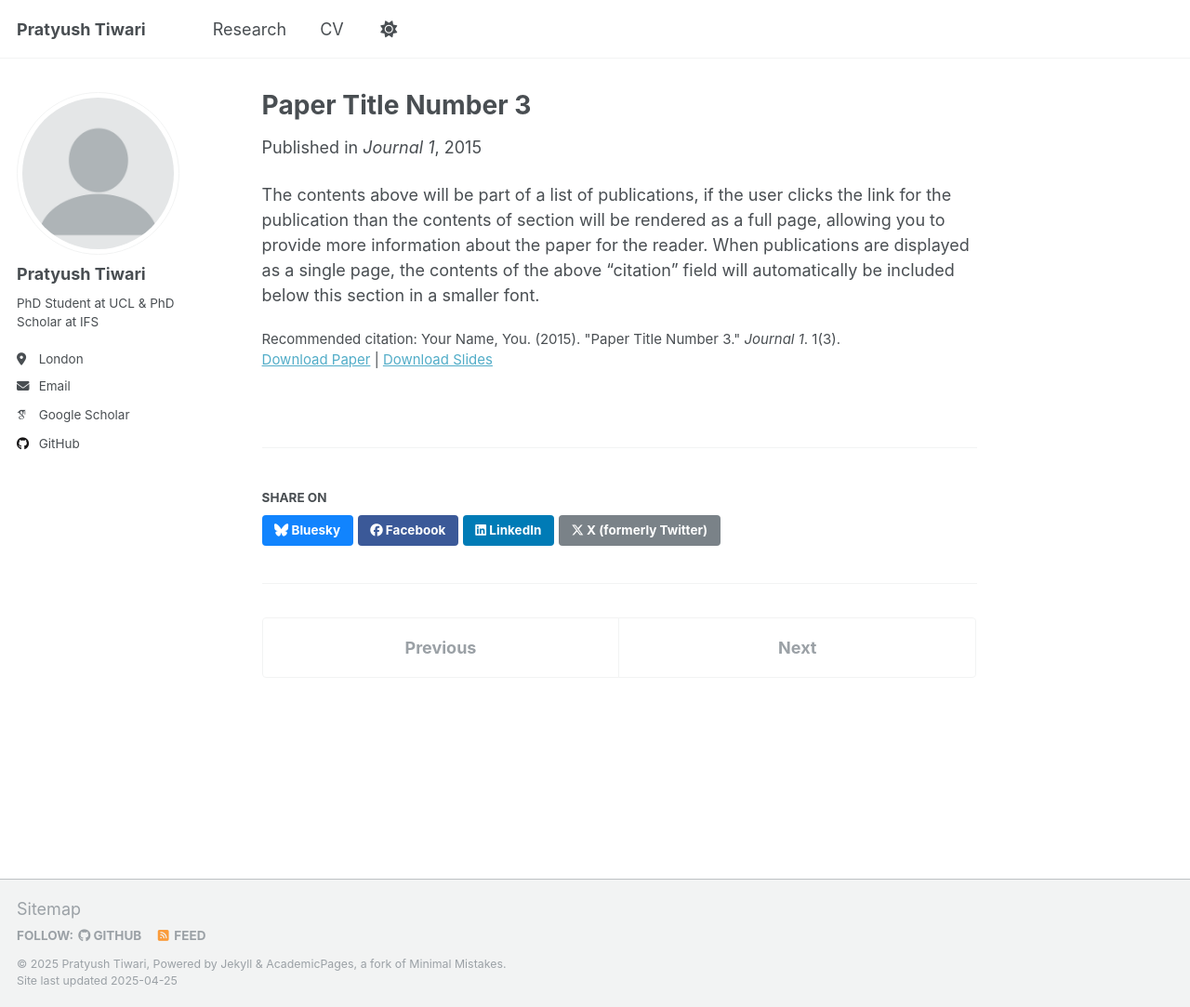
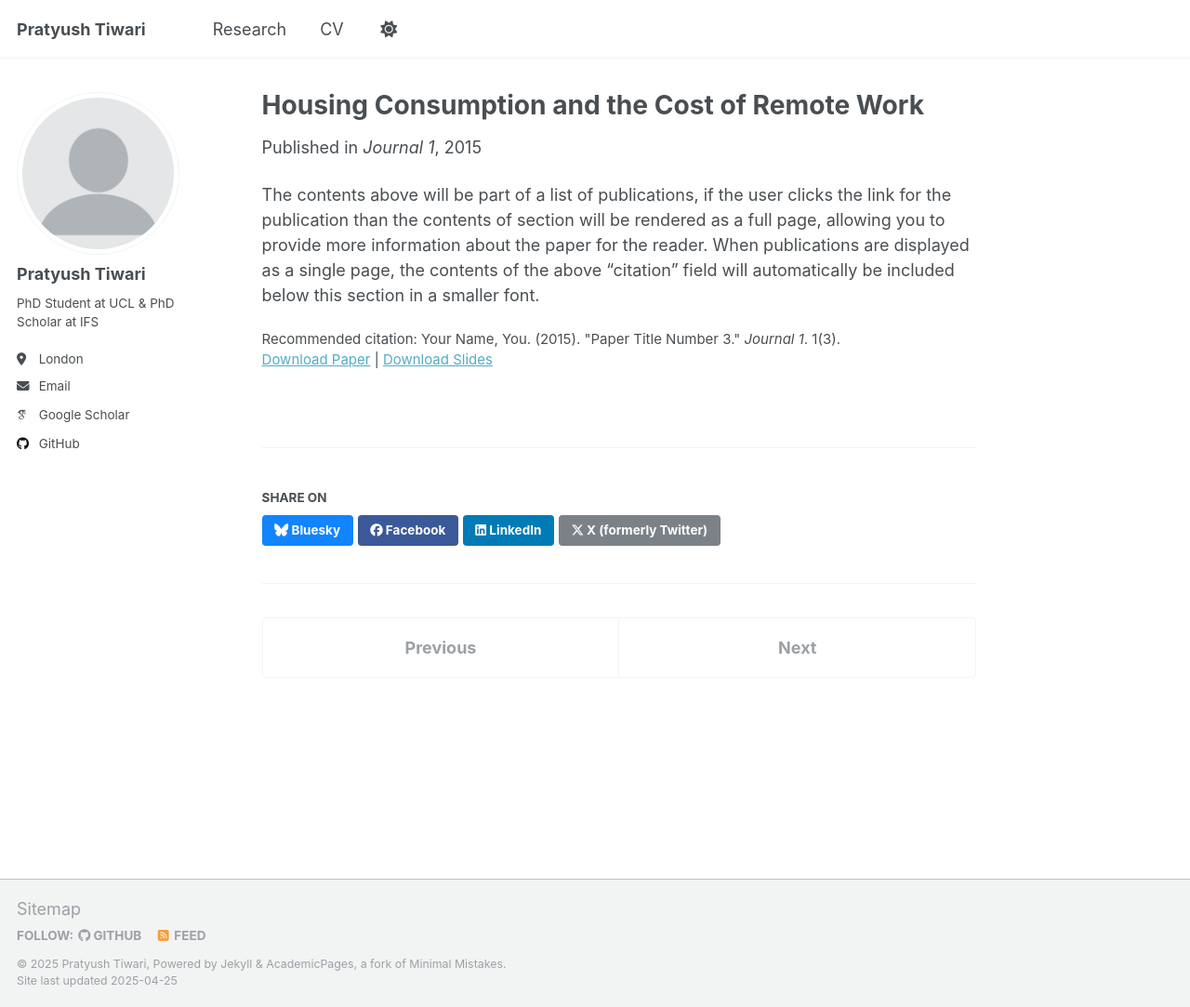
Before and after one commit to PratyushTiwari/pratyushtiwari.github.io, a Jekyll site: the page built from _publications/paper_housing.md, in a window 1280 px wide and 1083 px high. Shown: the whole window at 93% size. Built offline with Jekyll 4.4.1, drawn with Linux system fonts in a browser that asks for light colours; some web fonts are replaced; a file with an impossible date is left out.

Commit message:
Update paper_housing.md

```diff
--- a/_publications/paper_housing.md
+++ b/_publications/paper_housing.md
@@ -1,7 +1,7 @@
 ---
-title: "Paper Title Number 3"
+title: "Housing Consumption and the Cost of Remote Work"
 collection: publications
-category: manuscripts
+category: workingpapers
 permalink: /publication/paper_housing
 excerpt: 'This paper is about the number 3. The number 4 is left for future work.'
 date: 2015-10-01
```
